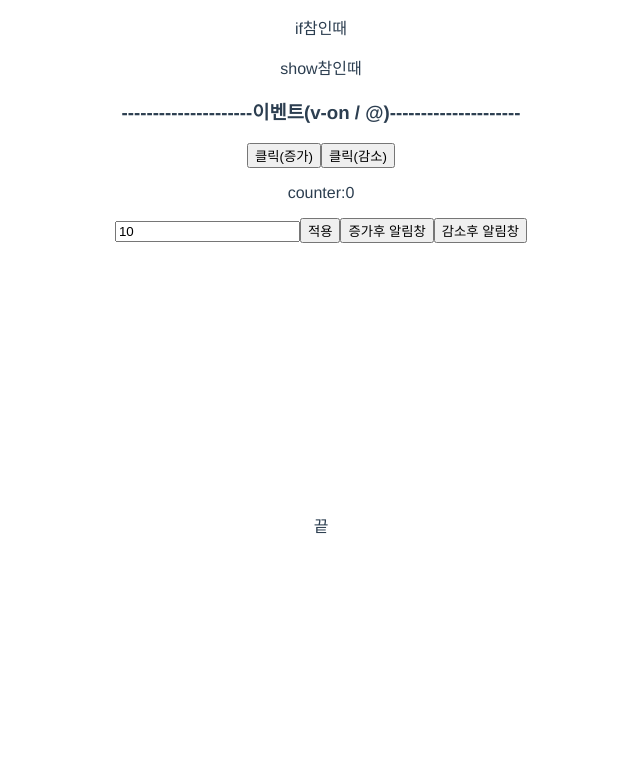
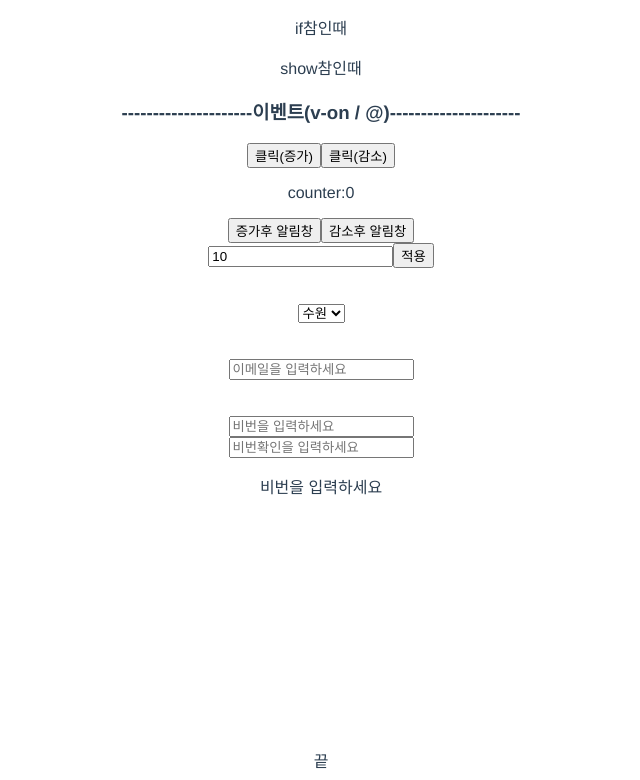
Before and after one commit to borgssam/YS_JAVA01_VUE_PROJECT, a Vue app: page /basic in a window 1280 px wide. Shown: the part 1571-2351 px from the top of the page, without its empty margins (319-959 px from the left). Before the commit the page ends 2116 px from the top, so only its background shows below. Built offline with nearby package versions, Linux system fonts and the light colour scheme.

Commit message:
5장 콤포넌트(기본3)

```diff
--- a/src/views/BasicView.vue
+++ b/src/views/BasicView.vue
@@ -99,16 +99,41 @@
     <button v-on:click="increaseCounter">클릭(증가)</button>
     <button @:click="decreaseCounter">클릭(감소)</button>
     <p>counter:{{counter}}</p>
+    <button @:click="increaseCounter(),showMsg()">증가후 알림창</button>
+    <button @:click="decreaseCounter(),showMsg()">감소후 알림창</button>
+    <br>
     <input type="number" v-model="countValue">
     <button @:click="applyCounter">적용</button>
+  </div>
+  <br><br>
+  <div>
+    <select v-model="cityValue" @change="changeCity">
+      <option value="서울">서울</option>
+      <option value="부산">부산</option>
+      <option value="대구">대구</option>
+      <option value="수원">수원</option>
+    </select>
+  </div>
 
-    <button @:click="increaseCounter(),showMsg()">증가후 알림창</button>
-    <button @:click="decreaseCounter(),showMsg()">감소후 알림창</button>
+  <br/> <br/>
+
+  <div>
+    <input type="text" v-model="emailValue" @input="changeEmail" placeholder="이메일을 입력하세요">
+    <!-- <p>{{emailValue}}/{{errEmail}}</p> -->
+    <p v-if="errEmail" >{{errEmail}}</p>
+  </div>
 
 
+  <br/> <br/>
+
+  <div>
+    <input type="text" v-model="pwdValue1" @input="changePwd1" placeholder="비번을 입력하세요"><br>
+    <input type="text" v-model="pwdValue2" @input="changePwd2" placeholder="비번확인을 입력하세요"><br>
+    <p v-if="errPwd" >{{errPwd}}</p>
   </div>
 
-  <br/> <br/> <br/> <br/> <br/> <br/> <br/> <br/> <br/> <br/> <br/> <br/> <br/> <br/> <br/>
+
+  <br/> <br/> <br/> <br/> <br/> <br/> <br/> <br/> <br/> <br/> <br/> <br/> <br/>
   끝
 
 </template>
@@ -152,7 +177,12 @@ export default {
       ],
       counter: 0,
       countValue:10,
-
+      cityValue:'수원',
+      emailValue: '',
+      errEmail:'',
+      pwdValue1:'',
+      pwdValue2:'',
+      errPwd:'비번을 입력하세요',
 
     };
   },
@@ -180,7 +210,49 @@ export default {
     },
     showMsg(){
       alert('현재값 = >'+ this.counter );
-    }
+    },
+    changeCity(){
+      alert('선택하신 도시 : '+this.cityValue);
+    },
+    changeEmail(){
+      console.log('sss');
+      // 이메일 형식 정규 표현식
+      const emailPattern = /^[^\s@]+@[^\s@]+\.[^\s@]+$/;
+      // this.errEmail = this.emailValue;
+      if(this.emailValue === '' || emailPattern.test(this.emailValue)){
+        this.errEmail='';
+        console.log('ok'+this.emailValue);
+      } else {
+        this.errEmail='이메일 형식에 어긋납니다.';
+        console.log('err'+this.emailValue);
+      }
+
+    },
+    changePwd1(){
+      if(this.pwdValue1===''){
+        this.errPwd='비번을 입력하세요';
+      } else if(this.pwdValue2===''){
+        this.errPwd='비번확인을 입력하세요';
+      } else if(this.pwdValue1===this.pwdValue2){
+        this.errPwd='';
+      } else {
+        this.errPwd='비번이 일치하지 않습니다.';
+      }
+
+    },
+    changePwd2(){
+      if(this.pwdValue1===''){
+        this.errPwd='비번을 입력하세요';
+      } else if(this.pwdValue2===''){
+        this.errPwd='비번확인을 입력하세요';
+      } else if(this.pwdValue1===this.pwdValue2){
+        this.errPwd='';
+      } else {
+        this.errPwd='비번이 일치하지 않습니다.';
+      }
+
+    },
+
   }
 };
 </script>
```
